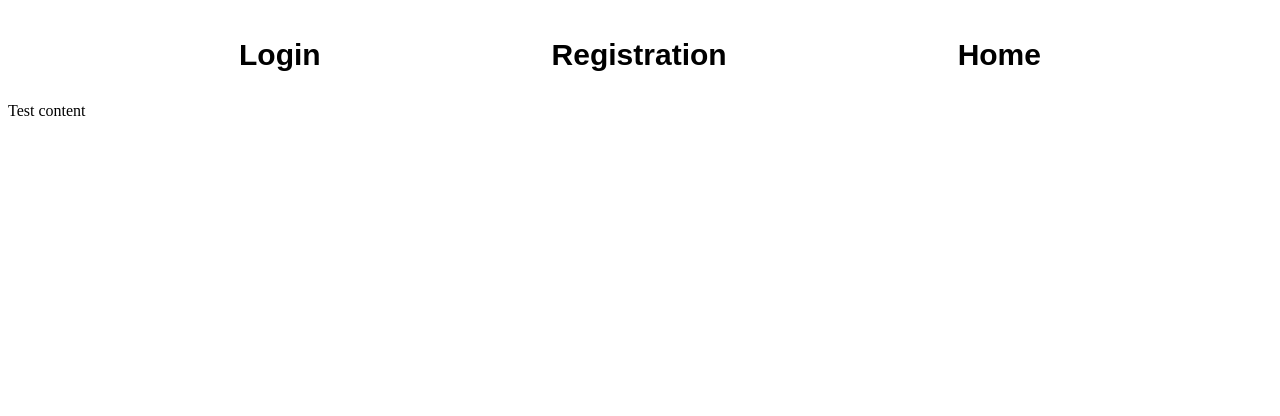
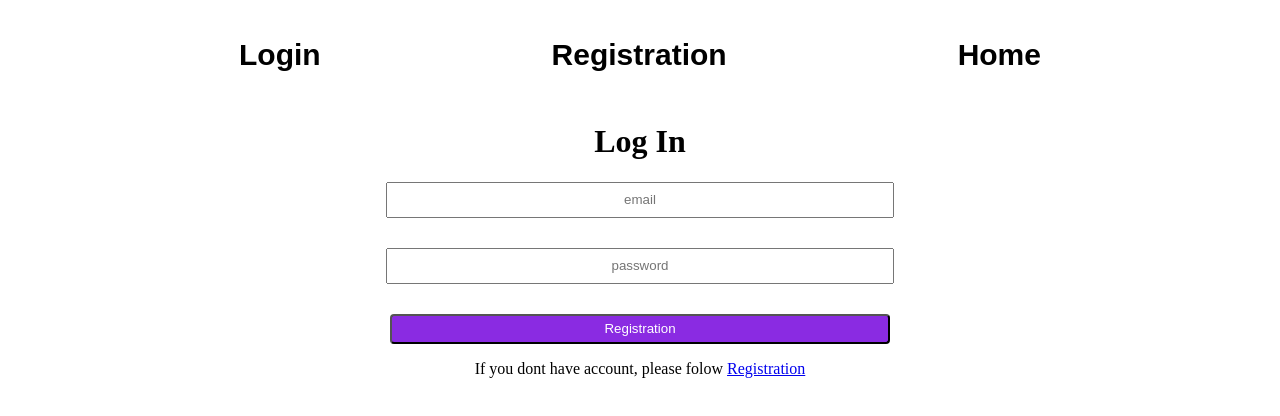
Before and after one commit to kyluk5/goit-react-hw-08-phonebook, a React (Create React App) app: page /login in a window 1280 px wide. Shown: the top 416 px of the page. Built offline with nearby package versions, Linux system fonts and the light colour scheme.

Commit message:
login page

```diff
--- a/src/Containers/Login/Login.js
+++ b/src/Containers/Login/Login.js
@@ -1,8 +1,27 @@
 import React from "react";
+import { navigation } from "../navigation";
+import { NavLink } from "react-router-dom";
 // import PropTypes from 'prop-types';
-//import { Test } from './Login.styles';
+import "./Login.css";
 
-const Login = (props) => <div className="LoginWrapper">Test content</div>;
+const Login = (props) => (
+  <>
+    <h1 className="registration-title">Log In</h1>
+    <form className="registration-form">
+      <input type="email" placeholder="email" className="reginstration-input" />
+      <input
+        type="password"
+        placeholder="password"
+        className="reginstration-input"
+      />
+    </form>
+    <button className="registaration-button">Registration</button>
+    <p className="log-in">
+      If you dont have account, please folow{" "}
+      <NavLink to={navigation.registration}>Registration</NavLink>
+    </p>
+  </>
+);
 
 Login.propTypes = {
   // bla: PropTypes.string,
```
